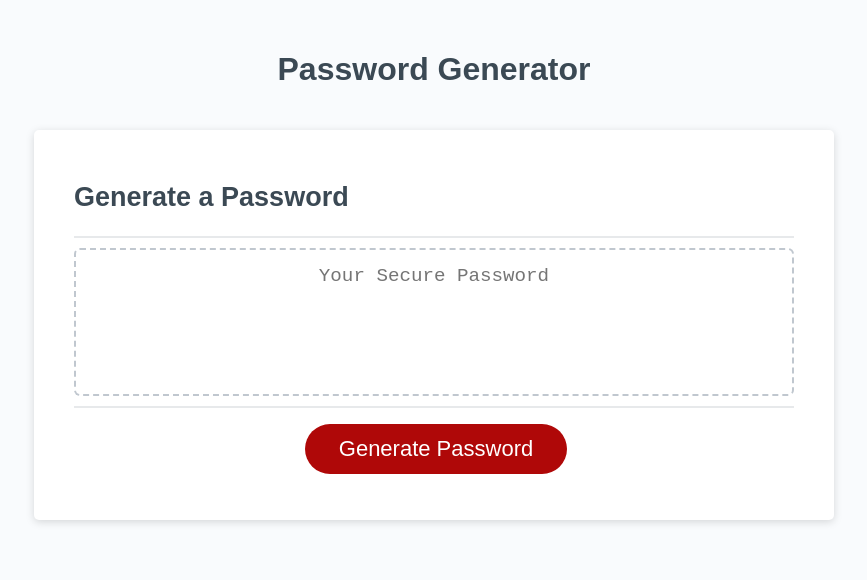
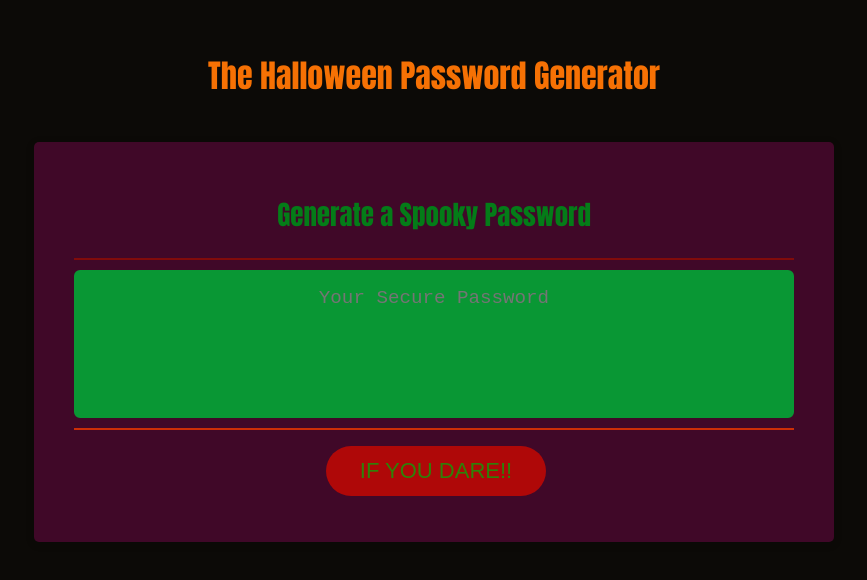
Before and after one commit to johndean3326/password_generator, a plain HTML site: page index.html in a window 1280 px wide. Shown: the whole page, without its empty margins (206-1073 px from the left). Drawn offline with Linux system fonts and the light colour scheme.

Commit message:
css changes
added a Halloween theme

```diff
--- a/index.html
+++ b/index.html
@@ -4,17 +4,17 @@
     <meta charset="UTF-8" />
     <meta name="viewport" content="width=device-width, initial-scale=1.0" />
     <meta http-equiv="X-UA-Compatible" content="ie=edge" />
-    <title>Password Generator</title>
+    <title> Password Generator</title>
     <link rel="stylesheet" href="style.css" />
   </head>
   <body>
     <div class="wrapper">
       <header>
-        <h1>Password Generator</h1>
+        <h1>The Halloween Password Generator</h1>
       </header>
       <div class="card">
         <div class="card-header">
-          <h2>Generate a Password</h2>
+          <h2>Generate a Spooky Password</h2>
         </div>
         <div class="card-body">
           <textarea
@@ -25,7 +25,7 @@
           ></textarea>
         </div>
         <div class="card-footer">
-          <button id="generate" class="btn">Generate Password</button>
+          <button id="generate" class="btn">IF YOU DARE!!</button>
         </div>
       </div>
     </div>
--- a/style.css
+++ b/style.css
@@ -13,8 +13,8 @@ body,
 }
 
 body {
-  font-family: sans-serif;
-  background-color: #f9fbfd;
+  font-family: Impact, Haettenschweiler, 'Arial Narrow Bold', sans-serif;
+  background-color: #0c0a07;
 }
 
 .wrapper {
@@ -27,16 +27,17 @@ header {
   text-align: center;
   padding: 20px;
   padding-top: 0px;
-  color: hsl(206, 17%, 28%);
+  color: hsl(27, 97%, 49%);
 }
 
 .card {
-  background-color: hsl(0, 0%, 100%);
+  background-color: hsl(325, 78%, 14%);
   border-radius: 5px;
   border-width: 1px;
   box-shadow: rgba(0, 0, 0, 0.15) 0px 2px 8px 0px;
-  color: hsl(206, 17%, 28%);
+  color: hsl(130, 94%, 25%);
   font-size: 18px;
+  text-align: center;
   margin: 0 auto;
   max-width: 800px;
   padding: 30px 40px;
@@ -46,8 +47,10 @@ header {
   content: " ";
   display: block;
   width: 100%;
-  background: #e7e9eb;
+  background: #810b0b;
   height: 2px;
+  justify-content: center;
+  text-align: center;
 }
 
 .card-body {
@@ -62,7 +65,7 @@ header {
   content: " ";
   display: block;
   width: 100%;
-  background: #e7e9eb;
+  background: #cc2e07;
   height: 2px;
 }
 
@@ -76,21 +79,21 @@ header {
   border: none;
   background-color: hsl(360, 91%, 36%);
   border-radius: 25px;
-  box-shadow: rgba(0, 0, 0, 0.1) 0px 1px 6px 0px rgba(0, 0, 0, 0.2) 0px 1px 1px
+  box-shadow: rgba(38, 184, 70, 0.1) 0px 1px 6px 0px rgba(13, 129, 158, 0.2) 0px 1px 1px
     0px;
-  color: hsl(0, 0%, 100%);
+  color: hsl(101, 88%, 27%);
   display: inline-block;
   font-size: 22px;
   line-height: 22px;
   margin: 16px 16px 16px 20px;
   padding: 14px 34px;
-  text-align: center;
+  text-align: justify;
   cursor: pointer;
 }
 
 button[disabled] {
   cursor: default;
-  background: #c0c7cf;
+  background: #38a008;
 }
 
 .float-right {
@@ -108,14 +111,16 @@ button[disabled] {
   padding-left: 15px;
   padding-right: 15px;
   padding-bottom: 85px;
+  text-decoration-color: #28e451;
   font-size: 1.2rem;
   text-align: center;
   margin-top: 10px;
   margin-bottom: 10px;
-  border: 2px dashed #c0c7cf;
+  border: 2px solid #099734;
   border-radius: 6px;
   resize: none;
   overflow: hidden;
+  background-color: #099734;
 }
 
 @media (max-width: 690px) {
@@ -123,15 +128,18 @@ button[disabled] {
     font-size: 1rem;
     margin: 16px 0px 0px 0px;
     padding: 10px 15px;
+
   }
 
   #password {
     font-size: 1rem;
+
   }
 }
 
 @media (max-width: 500px) {
   .btn {
     font-size: 0.8rem;
+
   }
 }
```
